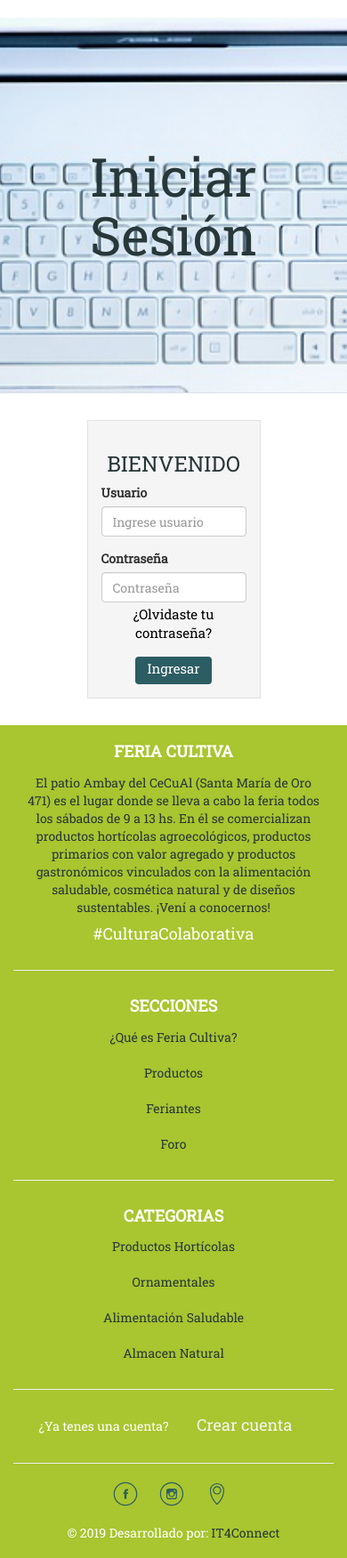
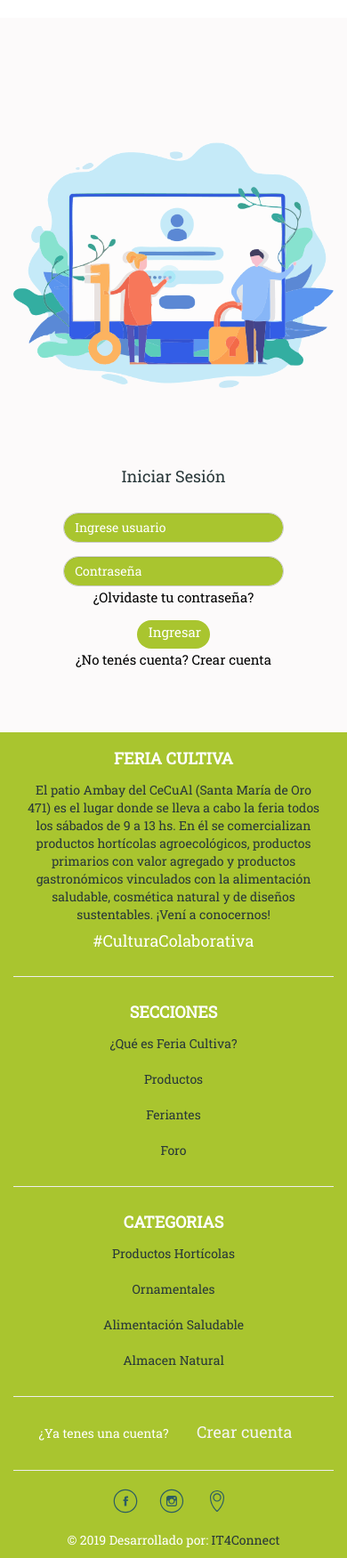
Before and after one commit to EmaRuidiaz/Cecual, a Django app: page /login/ in a window 390 px wide. Shown: the part 62-1813 px from the top of the page at 89% size. Run offline with Django 3.2, Linux system fonts and the light colour scheme; parts of the project's set-up code (start-up, migrations or seed data) failed here and were passed over; some libraries are stand-ins or nearby versions.

Commit message:
Actualización login y registro

```diff
--- a/feriacultiva/apps/user/views.py
+++ b/feriacultiva/apps/user/views.py
@@ -13,7 +13,7 @@ from django import forms
 class RegistrarUsuario(CreateView):
 	form_class = RegistroForm
 	template_name = 'user/registro.html'
-	success_url = reverse_lazy('start')   # + '?register'
+	success_url = reverse_lazy('login')   # + '?register'
 
 	def get_form(self, form_class=None):
 		form = super(RegistrarUsuario,self).get_form()
--- a/feriacultiva/statics/css/login.css
+++ b/feriacultiva/statics/css/login.css
@@ -1,8 +1,23 @@
+::-webkit-input-placeholder { /* WebKit, Blink, Edge */
+    color: #fff !important;
+}
+
+::-moz-placeholder { /* Mozilla Firefox 19+ */
+   color: #fff;
+   opacity:  1;
+}
+:-ms-input-placeholder { /* Internet Explorer 10-11 */
+   color: #fff;
+}
+
+
 .btn-log {
        font-family: 'Roboto Slab', serif;
-       background-color: #2c5d63;
+       background-color: #a9c52f;
        color: #fff;
        font-size: 15px;
+        border-radius: 100px;
+        width: 25%;
 
   }
 
@@ -31,17 +46,15 @@
 
  /*estilos label*/
 
- label{
+ /*INPUTS*/
+label{
    font-family: 'Roboto Slab', serif;
+   text-align: center;
 
  }
+.form-control {
+  border-radius: 100px;
+  background-color: #a9c52f;
+  width: 75%;
 
- /*INPUTS*/
- label{
-   font-family: 'Roboto Slab', serif;
-
- }
-
- .containerCard {
-   background-color: #f5f5f5;padding-top: 15px; padding-bottom: 15px;
- }
+}
--- a/feriacultiva/templates/login.html
+++ b/feriacultiva/templates/login.html
@@ -7,31 +7,29 @@
 <head>
     <link rel="stylesheet" type="text/css" href="{% static 'css/login.css' %}">
 </head>
-<header class="masthead border-bottom" style="background-image: url({% static 'img/loginenc1.png' %}) ">
-  <div class="container h-100">
-    <div class="row h-100 align-items-center">
-      <div class="col-12 text-center">
-        <h1 class="font-weight-light" id="titulo">Iniciar Sesión</h1>
-        <p class="lead"></p>
-      </div>
-    </div>
-  </div>
-</header>
+
 <!-- Page Content -->
-<section class="py-5" >
+<section class="py-5" style="background-color: #fcfafa;" >
   <!-- Page Content -->
-  <div class="container">
+  <div class="container" style="margin-top: 110px; margin-bottom: 40px;">
 		<div class="row">
-    		<div class="container containerCard h-100 w-50 border">
-				<h3 class="text-center" id="tit">BIENVENIDO</h3>
+
+			<div class="col-md-6">
+				<img src="{% static 'img/loginnew.png' %}" class="w-100 h-100" style="opacity: 0.8;">
+			</div>
+
+			<div class="col-md-6">
+    		<div class="container" style="margin-top: 80px;">
+				<h4 class="text-center" id="tit">Iniciar Sesión</h4>
+				<br>
 				<form action="{% url 'login' %}" method="POST">{% csrf_token %}
-					<div class="form-group">
-					    <label for="exampleInputEmail1">Usuario</label>
-					    <input type="text" class="form-control" name="username" aria-describedby="emailHelp" placeholder="Ingrese usuario">
+					<div class="form-group text-center">
+					    <!-- <label for="exampleInputEmail1" class="text-center">Usuario</label> -->
+					    <input type="text" class="form-control mx-auto" name="username" aria-describedby="emailHelp" placeholder="Ingrese usuario">
 					</div>
-					<div class="form-group">
-					    <label for="exampleInputPassword1">Contraseña</label>
-					    <input type="password" class="form-control" name="password" placeholder="Contraseña">
+					<div class="form-group text-center">
+					    <!-- <label for="exampleInputPassword1" class="text-center">Contraseña</label> -->
+					    <input type="password" class="form-control mx-auto" name="password" placeholder="Contraseña">
 					    <small id="emailHelp" class="form-text text-muted text-center">
 						   	<a href="" class="boton">¿Olvidaste tu contraseña?</a>
 						</small>
@@ -48,9 +46,13 @@
 					<div class="" style="text-align: center;">
 						<button  type="submit" class="btn btn-log">Ingresar</button>
 					</div>
+					<small id="emailHelp" class="form-text text-muted text-center">
+						   	<a href="{% url 'usuario:agregar' %}" class="boton">¿No tenés cuenta? Crear cuenta</a>
+					</small>
 				</form>
 			</div>
 		</div>
 	</div>
+	</div>
 </section>
 {% endblock contenido %}
--- a/feriacultiva/templates/user/registro.html
+++ b/feriacultiva/templates/user/registro.html
@@ -18,7 +18,7 @@
   </div>
 </header>
 <!-- Page Content -->
-<section class="py-5" >
+<section class="py-5" style="background-color: #fcfafa;" >
   <!-- Page Content -->
   <div class="container">
      <h1 class="my-4">Feria Cultiva>
```
Also changed, not shown: feriacultiva/statics/img/ambiente.png (deleted), feriacultiva/statics/img/loginnew.png (added).
